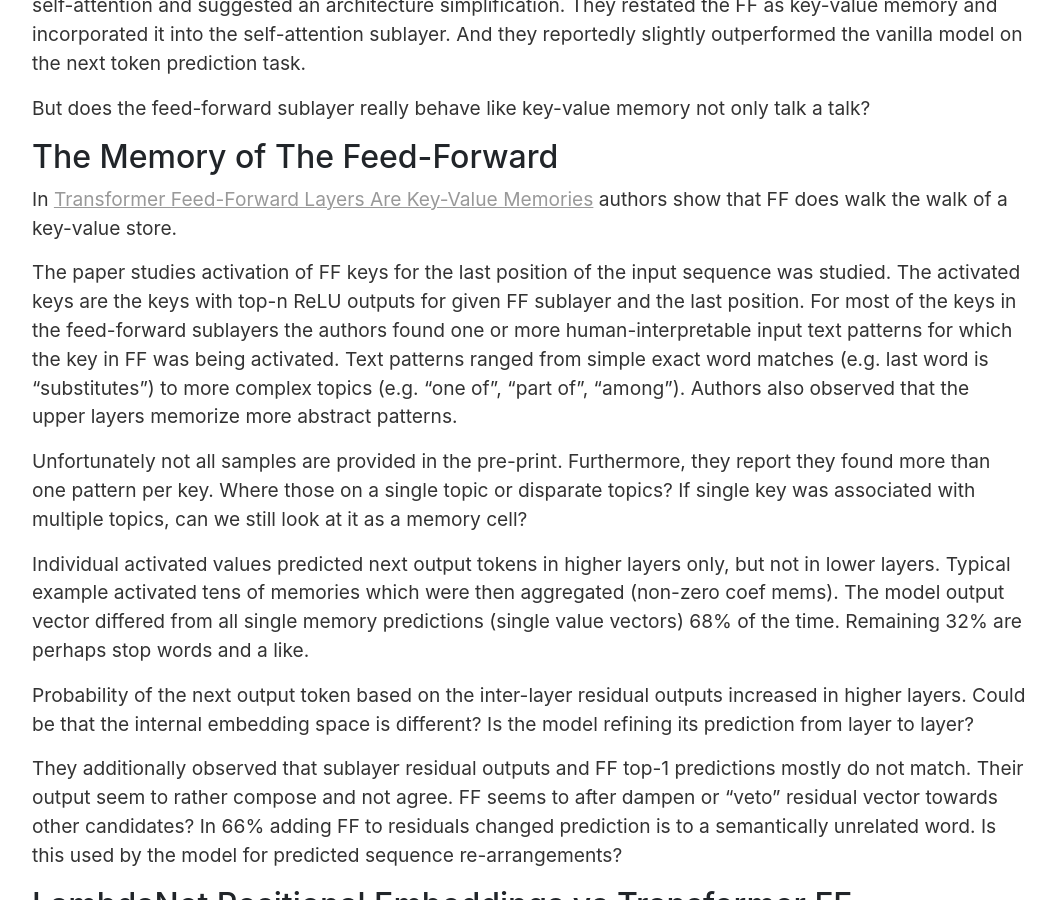
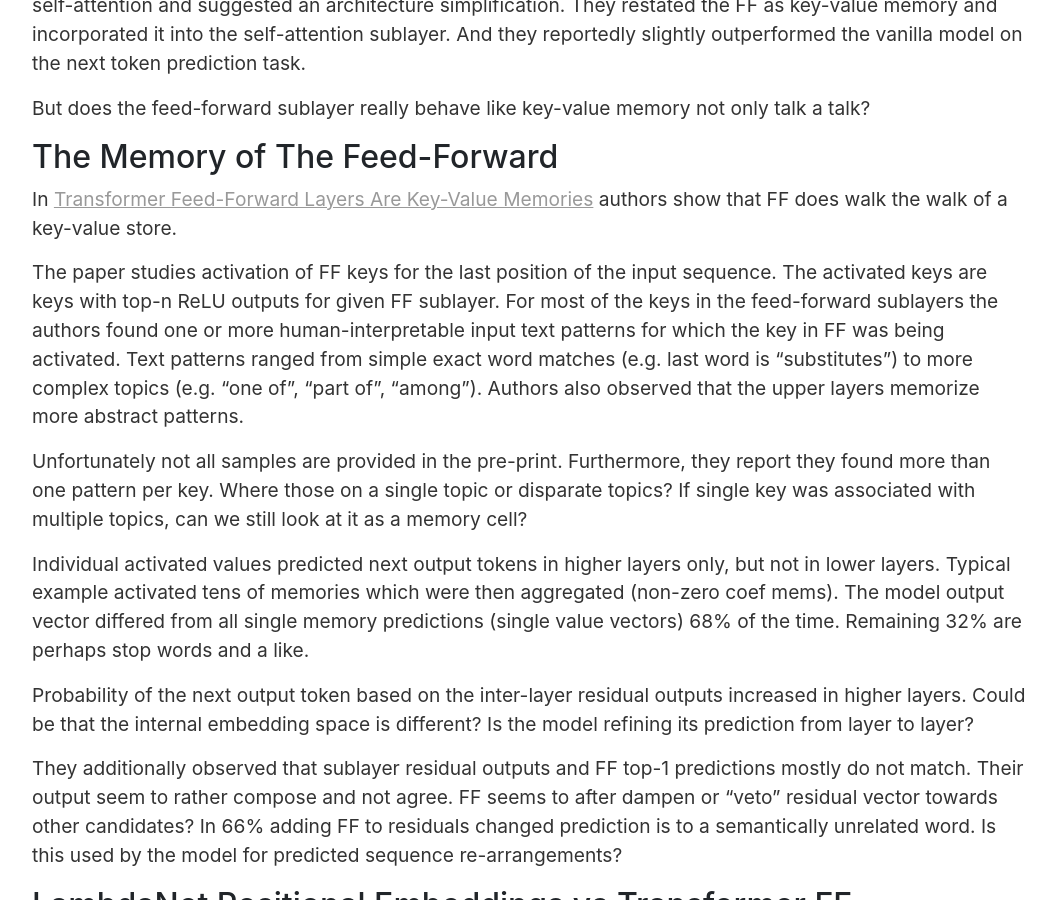
Before and after one commit to vackosar/vackosar.github.io, a Jekyll site: the page built from _posts/2021-01-02-Feed-Forward-Self-Attendion-Key-Value-Memory.md, in a window 1280 px wide and 900 px high, scrolled down 3095 px. Shown: the whole window, without its empty margins (111-1166 px from the left). Built offline with Jekyll 4.4.1, drawn with Linux system fonts in a browser that asks for light colours; nearby versions of some CDN libraries; library files that are not in the unit come from our copies; comment, search, counter and statistics services are not loaded.

Commit message:
transformer feed forward

```diff
--- a/_posts/2021-01-02-Feed-Forward-Self-Attendion-Key-Value-Memory.md
+++ b/_posts/2021-01-02-Feed-Forward-Self-Attendion-Key-Value-Memory.md
@@ -70,8 +70,8 @@ But does the feed-forward sublayer really behave like key-value memory not only
 
 In [Transformer Feed-Forward Layers Are Key-Value Memories](https://arxiv.org/pdf/2012.14913v1.pdf) authors show that FF does walk the walk of a key-value store.
 
-The paper studies activation of FF keys for the last position of the input sequence was studied.
-The activated keys are the keys with top-n ReLU outputs for given FF sublayer and the last position.
+The paper studies activation of FF keys for the last position of the input sequence.
+The activated keys are  keys with top-n ReLU outputs for given FF sublayer.
 For most of the keys in the feed-forward sublayers the authors found one or more human-interpretable input text patterns for which the key in FF was being activated.
 Text patterns ranged from simple exact word matches (e.g. last word is "substitutes") to more complex topics (e.g. "one of", "part of", "among").
 Authors also observed that the upper layers memorize more abstract patterns.
```
